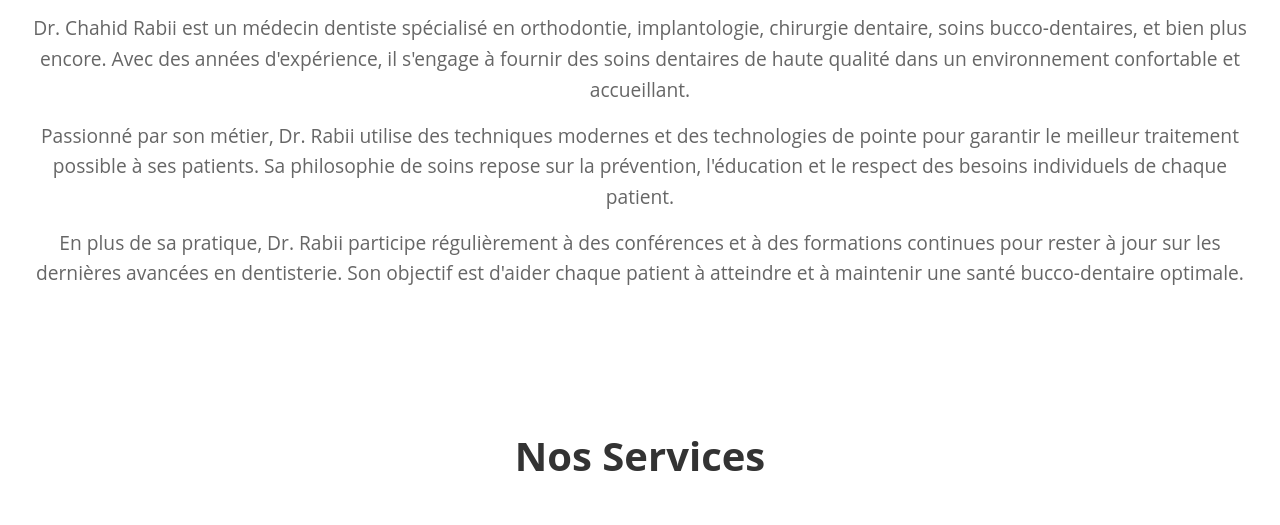
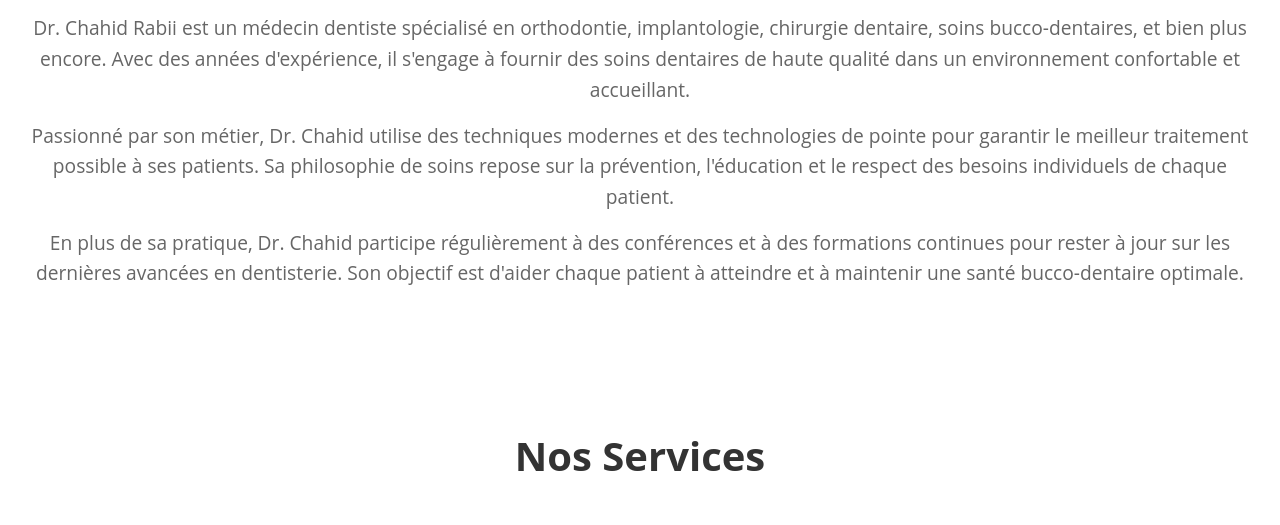
Before and after one commit to skugal/dentiste2, a plain HTML site: page index.html in a window 1280 px wide. Shown: the part 1260-1785 px from the top of the page. Drawn offline with nearby package versions, Linux system fonts and the light colour scheme.

Commit message:
Update index.html

```diff
--- a/index.html
+++ b/index.html
@@ -66,12 +66,12 @@
             dentaires de haute qualité dans un environnement confortable et accueillant.
         </p>
         <p>
-            Passionné par son métier, Dr. Rabii utilise des techniques modernes et des technologies de pointe pour
+            Passionné par son métier, Dr. Chahid utilise des techniques modernes et des technologies de pointe pour
             garantir le meilleur traitement possible à ses patients. Sa philosophie de soins repose sur la prévention,
             l'éducation et le respect des besoins individuels de chaque patient.
         </p>
         <p>
-            En plus de sa pratique, Dr. Rabii participe régulièrement à des conférences et à des formations continues
+            En plus de sa pratique, Dr. Chahid participe régulièrement à des conférences et à des formations continues
             pour rester à jour sur les dernières avancées en dentisterie. Son objectif est d'aider chaque patient à
             atteindre et à maintenir une santé bucco-dentaire optimale.
         </p>
```
